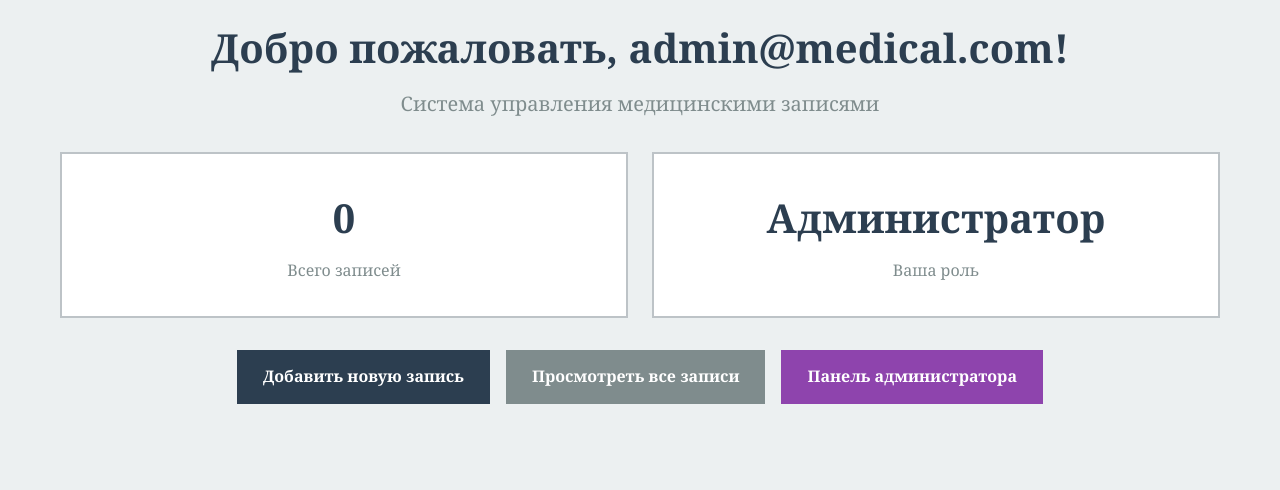
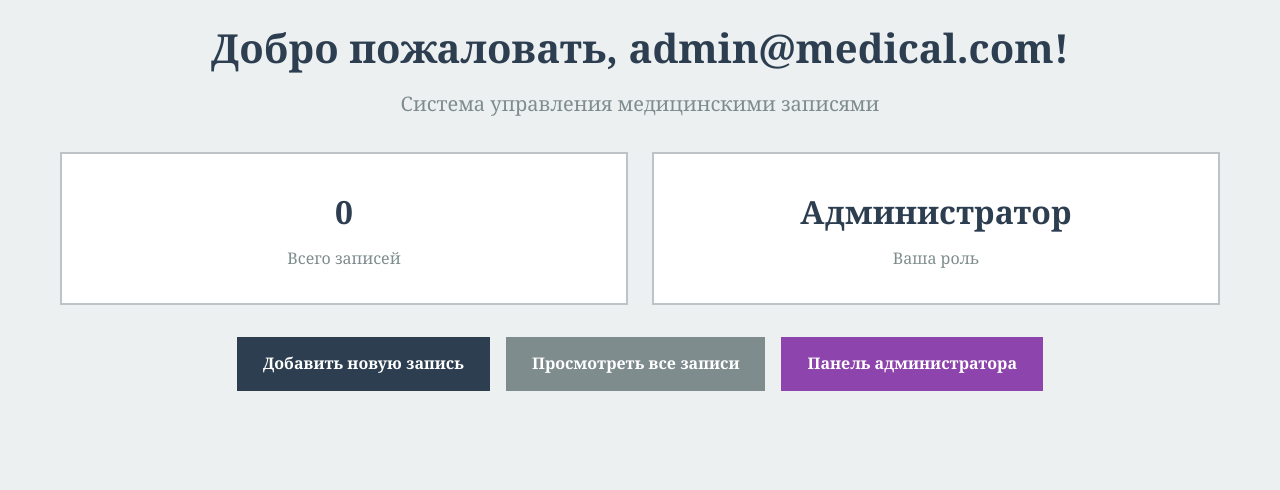
Before and after one commit to igo22041/medical_records, a PHP site: page / in a window 1280 px wide. Shown: the part 136-626 px from the top of the page. Run offline with PHP 8.4, Linux system fonts and the light colour scheme; a user stored in the database is signed in; data that the repository does not hold is empty.

Commit message:
adaptive

```diff
--- a/assets/css/style.css
+++ b/assets/css/style.css
@@ -185,7 +185,7 @@ body {
 }
 
 .stat-card h3 {
-    font-size: 2.5rem;
+    font-size: 2rem;
     color: var(--primary-color);
     margin-bottom: 0.5rem;
 }
```
